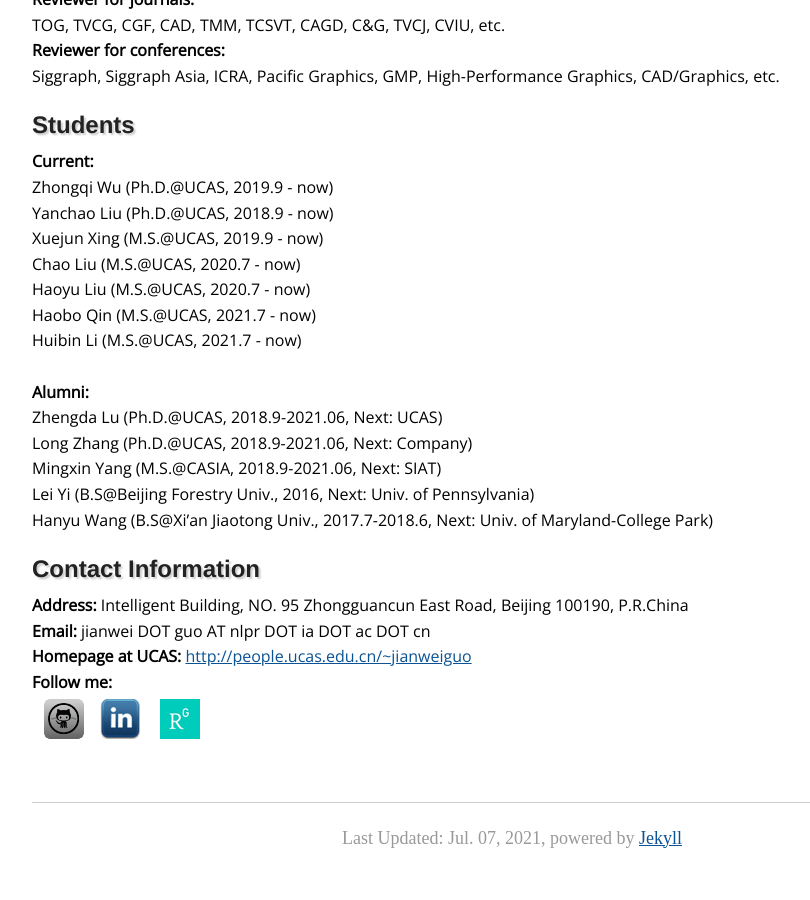
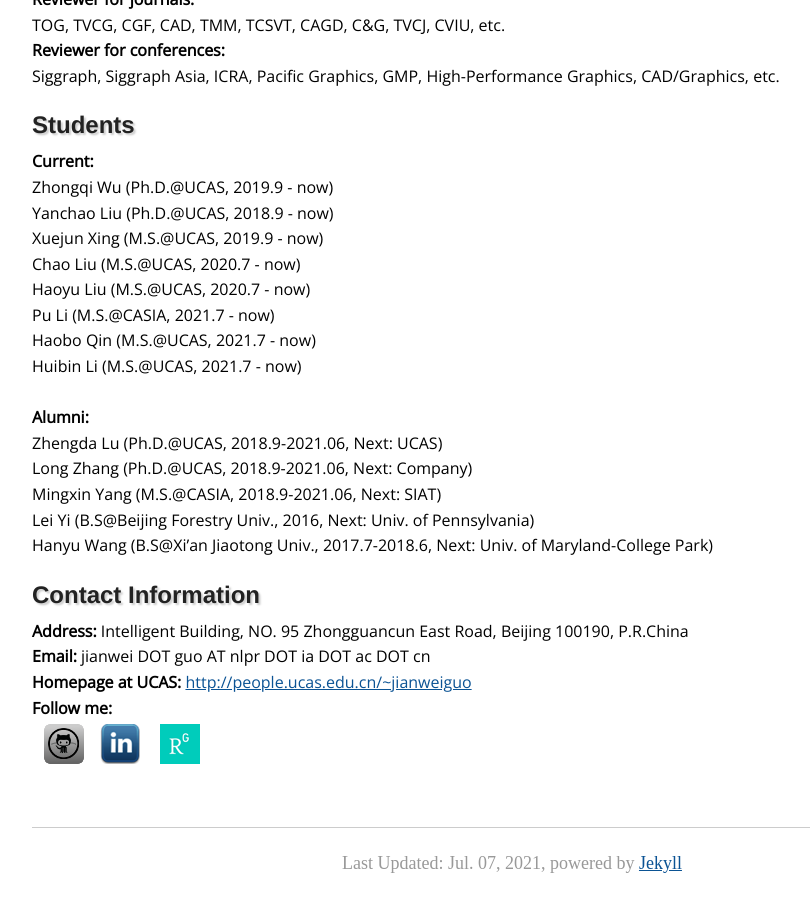
Before and after one commit to jianweiguo/jianweiguo.github.io, a Jekyll site: the page built from index.html, in a window 1280 px wide and 900 px high, scrolled down 663 px. Shown: the whole window, without its empty margins (128-938 px from the left). Built offline with Jekyll 4.4.1, drawn with Linux system fonts in a browser that asks for light colours; before the commit the page ends 1537 px from its top, so only the background shows below that.

Commit message:
update students

```diff
--- a/index.html
+++ b/index.html
@@ -40,6 +40,7 @@ I received my bachelor degree from <a href="http://en.sdu.edu.cn/" target="_blan
 	Xuejun Xing (M.S.@UCAS, 2019.9 - now)<br />
 	Chao Liu (M.S.@UCAS, 2020.7 - now)<br />
 	Haoyu Liu (M.S.@UCAS, 2020.7 - now)<br />
+	Pu Li (M.S.@CASIA, 2021.7 - now)<br />
 	Haobo Qin (M.S.@UCAS, 2021.7 - now)<br />
 	Huibin Li (M.S.@UCAS, 2021.7 - now)<br />
 
```
